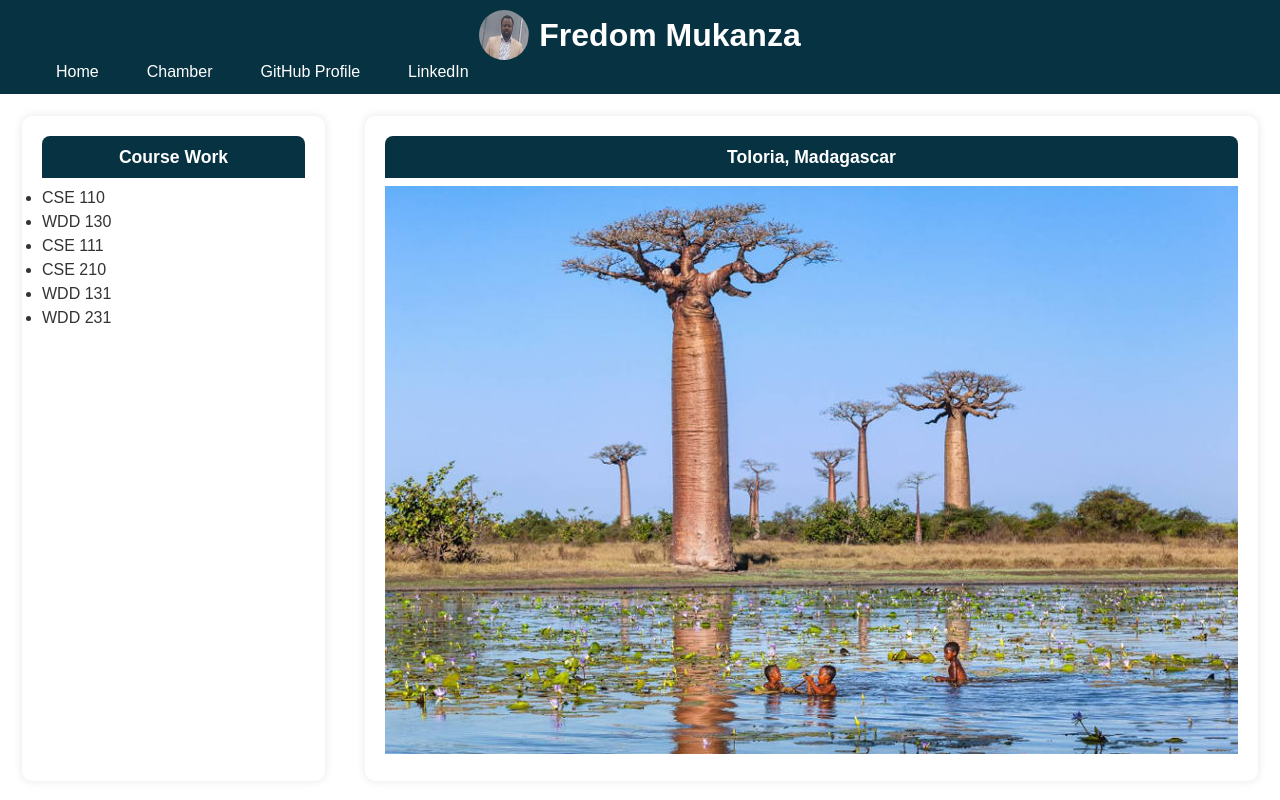
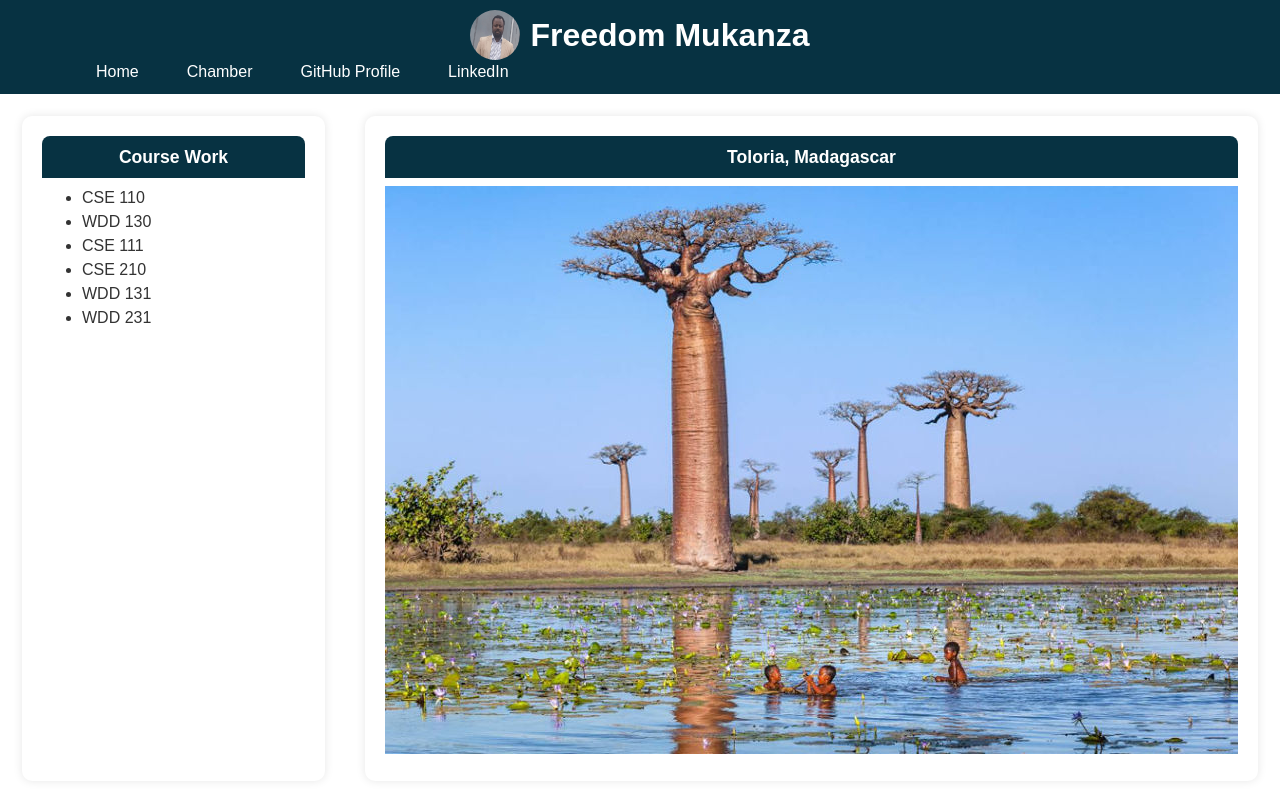
Before and after one commit to freedombyu/wdd231, a plain HTML site: page index.html in a window 1280 px wide. Shown: the top 800 px of the page. Drawn offline with Linux system fonts and the light colour scheme.

Commit message:
another modification html

```diff
--- a/index.html
+++ b/index.html
@@ -8,6 +8,8 @@
     <meta name="author" content="Freedom Mukanza">
     <link rel="stylesheet" href="styles/site.css">
     <script src="scripts/site.js" defer></script>
+    <link rel="preconnect" href="https://fonts.googleapis.com">
+    <link rel="preconnect" href="https://fonts.gstatic.com" crossorigin>
     <link href="https://fonts.googleapis.com/css2?family=Quicksand:wght@500&display=swap" rel="stylesheet">
 
 </head>
@@ -15,7 +17,7 @@
     <header>
         <div class="header-container">
             <img src="images/Freedom.png" alt="Freedom Mukanza" class="profile-pic">
-            <h1>Fredom Mukanza</h1>
+            <h1>Freedom Mukanza</h1>
         </div>
         <nav>
             <button id="menu-toggle" aria-label="Toggle navigation">☰</button>
--- a/styles/site.css
+++ b/styles/site.css
@@ -1,7 +1,22 @@
 /* General Styles */
+:root {
+    --blue : rgb(7, 50, 66);
+    --blue-light : rgb(35, 102, 153, 0.1);
+    --blue-dark : rgb(7, 50, 66);
+    --brown : rgb(90, 65, 53);
+    --yellow : rgb(255, 255, 0, 1);
+    }
+    * {
+    margin : 0;
+    }
+    html, body {
+    height : 100%;
+    margin : 0;
+    padding : 0;
+    }
+
 * {
     margin : 0;
-    padding : 0;
     }
 
     body {
```
